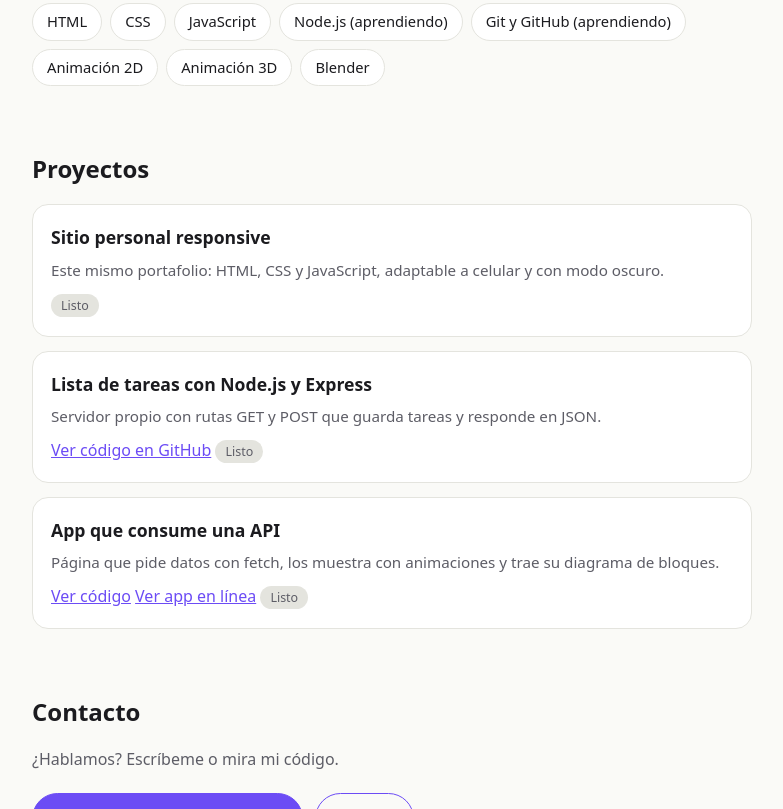
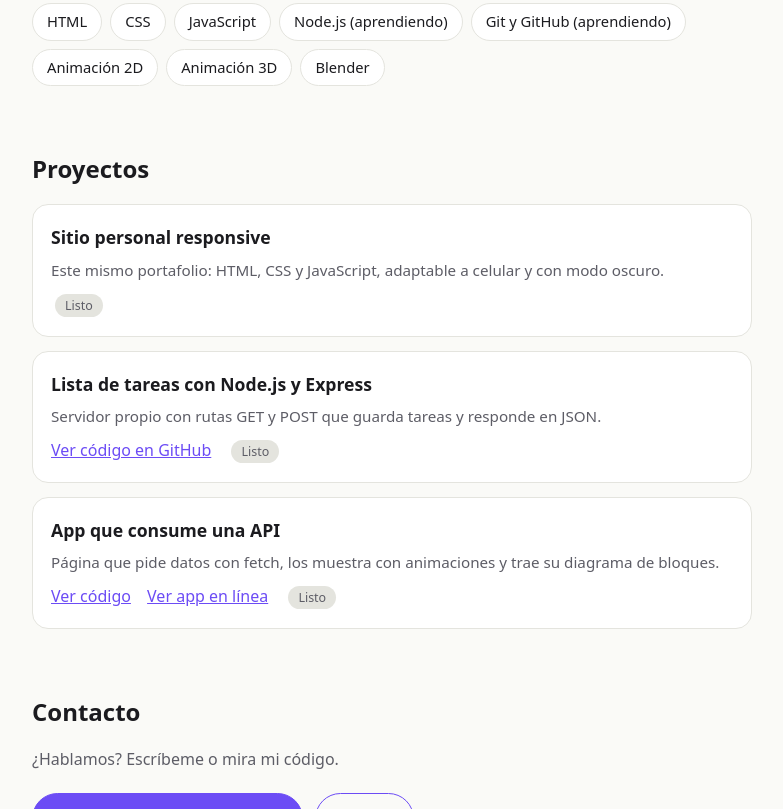
Before and after one commit to fury-libre/Portafolio, a plain HTML site: page index.html in a window 1280 px wide. Shown: the part 544-1353 px from the top of the page, without its empty margins (248-1031 px from the left). Drawn offline with Linux system fonts and the light colour scheme.

Commit message:
Correccion de estilo y links

```diff
--- a/index.html
+++ b/index.html
@@ -42,6 +42,9 @@ a{color:var(--accent)}
 .reveal{opacity:0;transform:translateY(16px);transition:opacity .6s ease,transform .6s ease}
 .reveal.show{opacity:1;transform:none}
 @media (prefers-reduced-motion:reduce){.blob{animation:none}.reveal{opacity:1;transform:none;transition:none}}
+.card a { margin-right: 12px; }
+.card .tag { margin-left: 4px; }
+
 </style>
 </head>
 <body>
```
